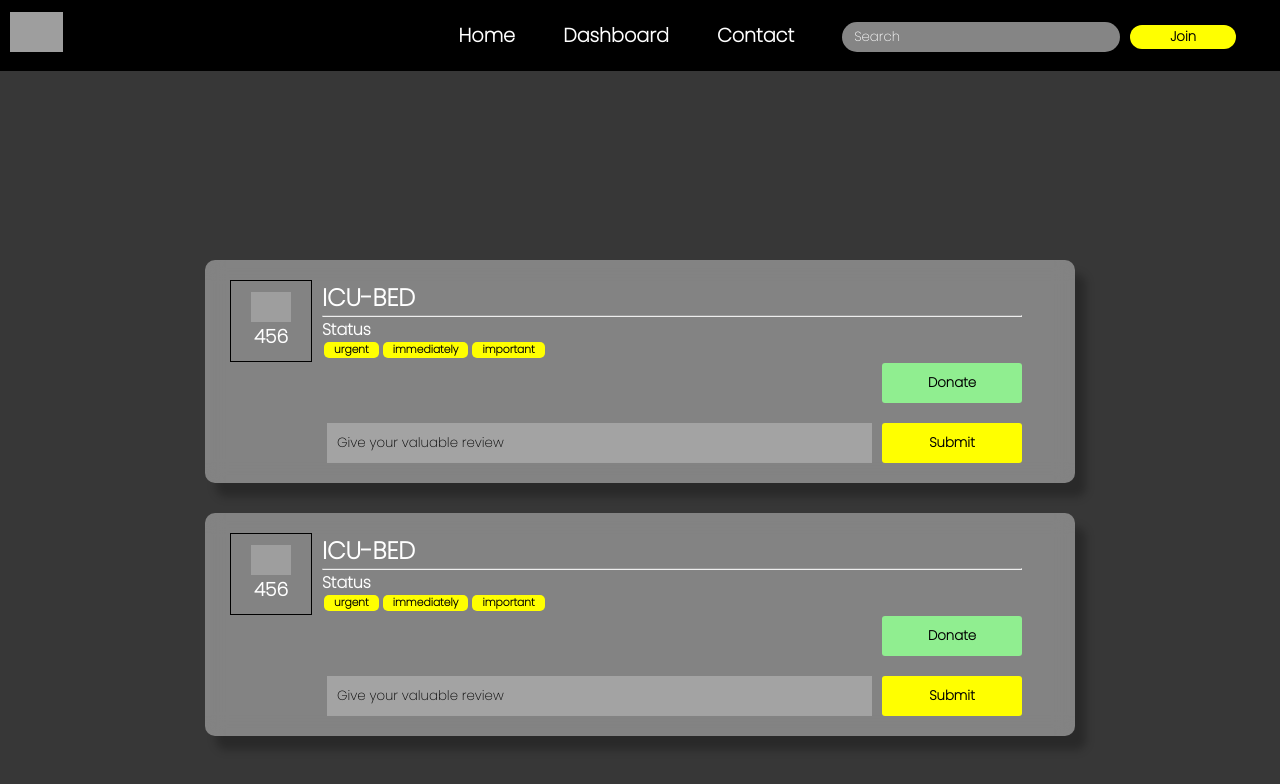
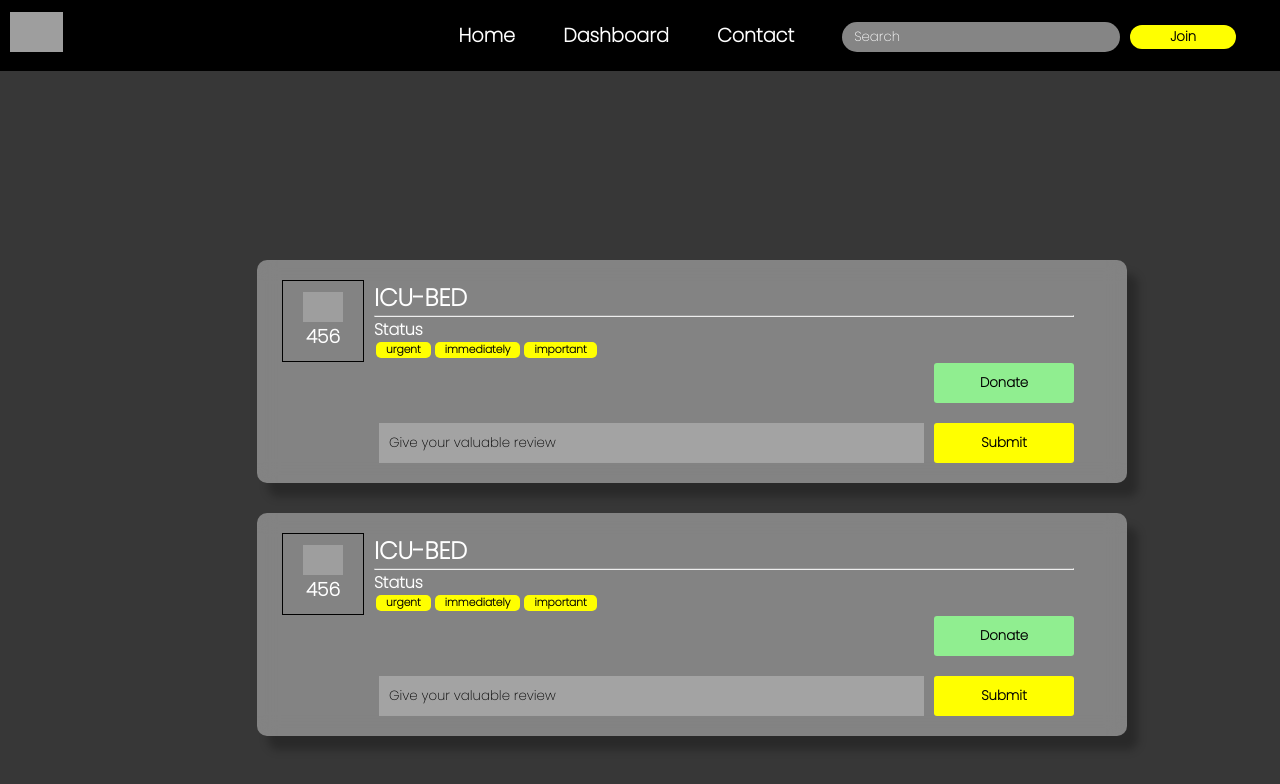
Before and after one commit to siddhantprateek/archvote, a React (Create React App) app in the folder client/: page /dashboard in a window 1280 px wide. Shown: the top 784 px of the page. Built offline with nearby package versions, Linux system fonts and the light colour scheme; no server answers; grey boxes are pictures that could not be loaded.

Commit message:
style update

```diff
--- a/client/src/components/badge-list/badge-list.styles.css
+++ b/client/src/components/badge-list/badge-list.styles.css
@@ -4,6 +4,7 @@
   margin: 0 auto;
   display: flex;
   padding: 5px 10px;
+  margin-right: 10%;
   flex-direction: column;
   justify-content: flex-start;
   /* align-items: center; */
```
